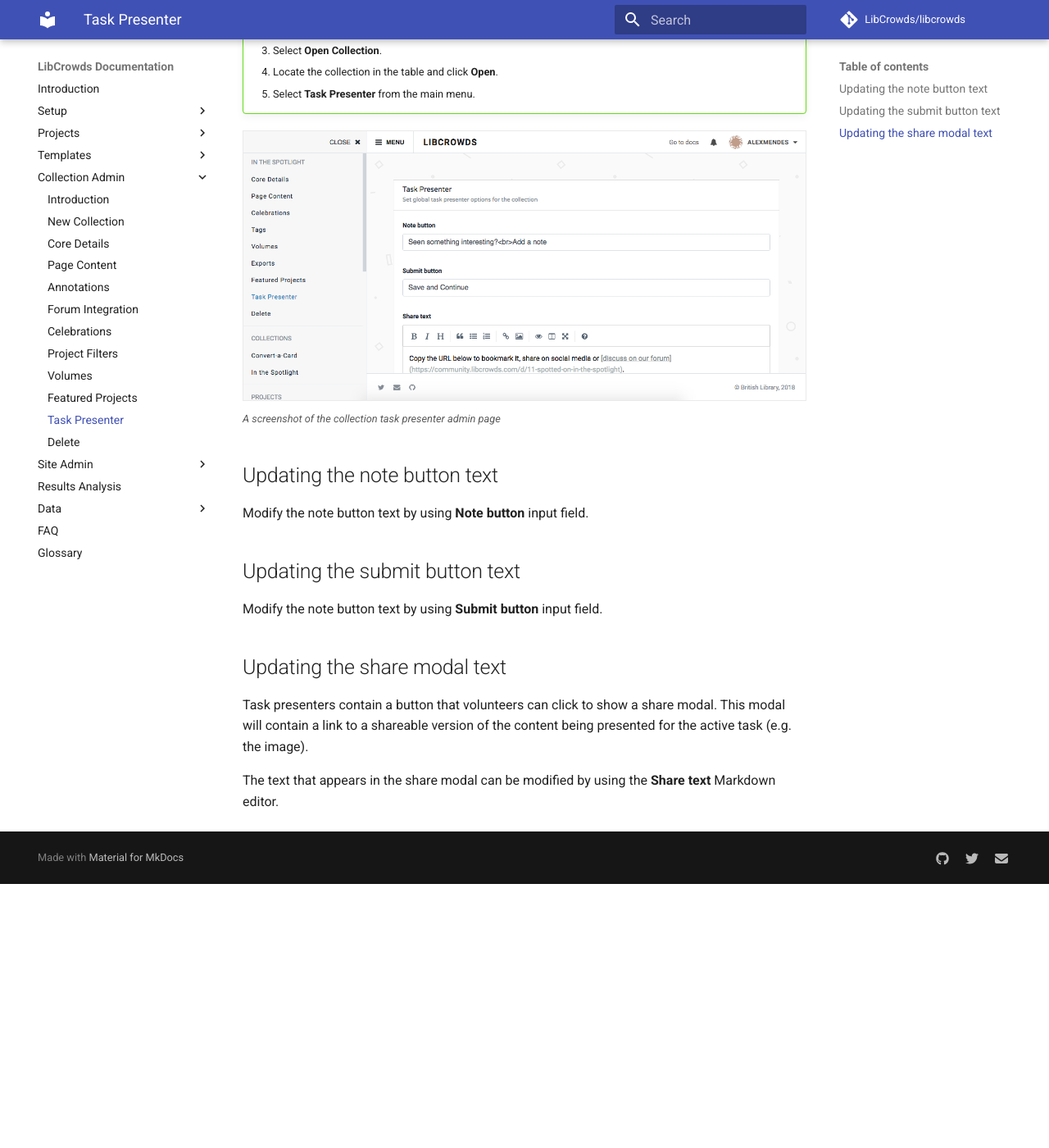
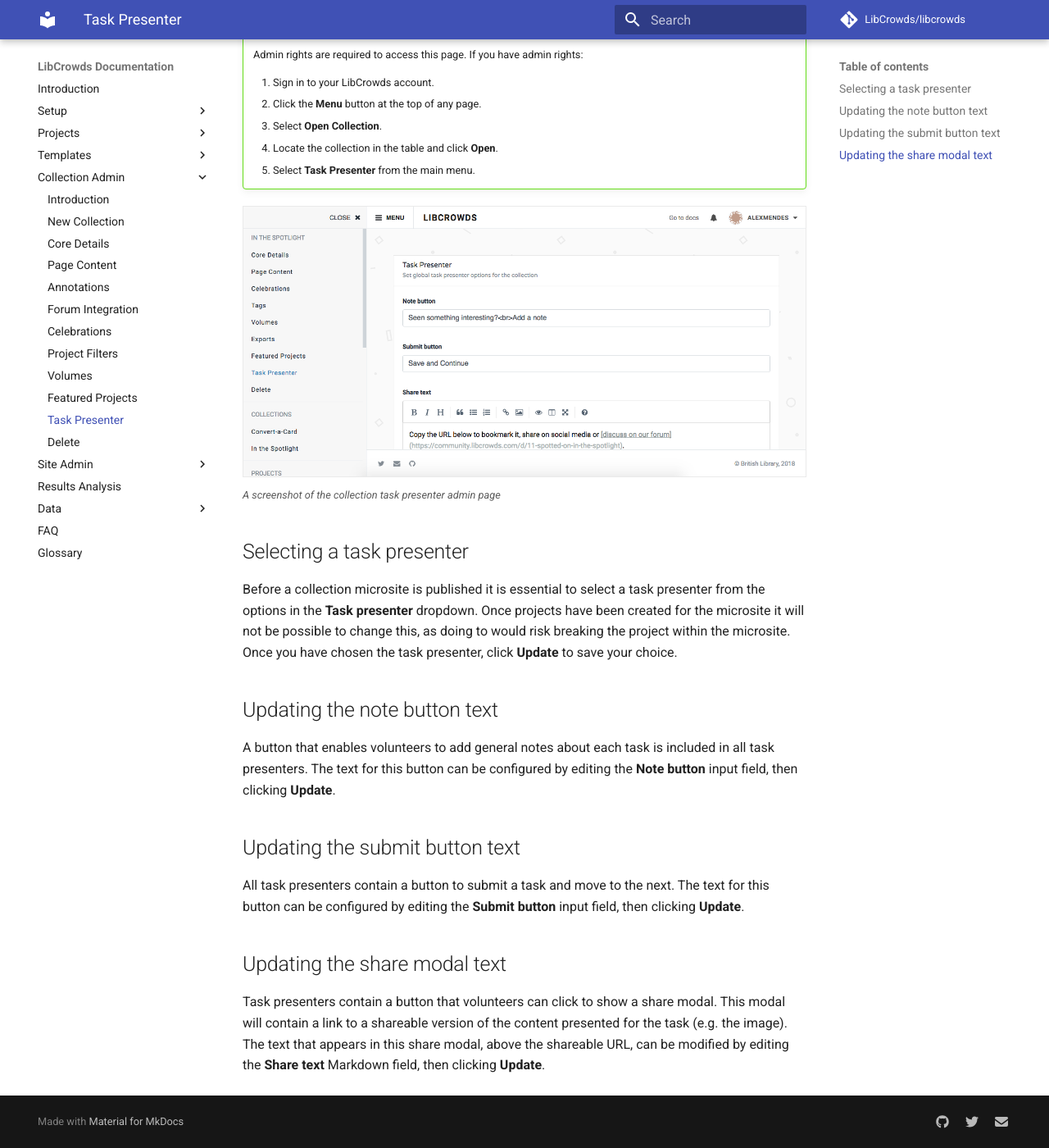
Before and after one commit to LibCrowds/docs, an MkDocs documentation site: the page built from docs/collections/presenter.md, in a window 1280 px wide and 1400 px high, scrolled down 395 px. Shown: the whole window at 82% size. Built offline with MkDocs 1.6.1 and Material for MkDocs 9.7.7, drawn with Linux system fonts in a browser that asks for light colours; comment, search, counter and statistics services are not loaded; old or Windows-style settings are respelled for this version of MkDocs; before the commit the page ends 1473 px from its top, so only the background shows below that; some of the changed text lies outside the part shown.

Commit message:
Update task presenter docs

```diff
--- a/docs/collections/presenter.md
+++ b/docs/collections/presenter.md
@@ -1,5 +1,9 @@
 Various task presenter settings can be applied globally to all projects
-within a collection, such as text for the share modal and some buttons. These
+within a collection, via this page. Importantly, this is where the task
+presenter to be used for the microsite is set (e.g. IIIF Annotation or Z39.50).
+You can also choose
+
+such as text for the share modal and some buttons. These
 settings can be configured via this section.
 
 ??? warning "Administrator rights required"
@@ -20,19 +24,31 @@
 ![A screenshot of the collection task presenter admin page](/assets/img/collection/presenter.png?raw=true)
 <br><small>*A screenshot of the collection task presenter admin page*</small>
 
+## Selecting a task presenter
+
+Before a collection microsite is published it is essential to select a
+task presenter from the options in the **Task presenter** dropdown. Once
+projects have been created for the microsite it will not be possible to
+change this, as doing to would risk breaking the project within the microsite.
+Once you have chosen the task presenter, click **Update** to save your
+choice.
+
 ## Updating the note button text
 
-Modify the note button text by using **Note button** input field.
+A button that enables volunteers to add general notes about each task is
+included in all task presenters. The text for this button can be configured
+by editing the **Note button** input field, then clicking **Update**.
 
 ## Updating the submit button text
 
-Modify the note button text by using **Submit button** input field.
+All task presenters contain a button to submit a task and move to the next. The
+text for this button can be configured by editing the **Submit button** input
+field, then clicking **Update**.
 
 ## Updating the share modal text
 
 Task presenters contain a button that volunteers can click to show a share
 modal. This modal will contain a link to a shareable version of the content
-being presented for the active task (e.g. the image).
-
-The text that appears in the share modal can be modified by using the
-**Share text** Markdown editor.
+presented for the task (e.g. the image). The text that appears in this share
+modal, above the shareable URL, can be modified by editing the
+**Share text** Markdown field, then clicking **Update**.
```
